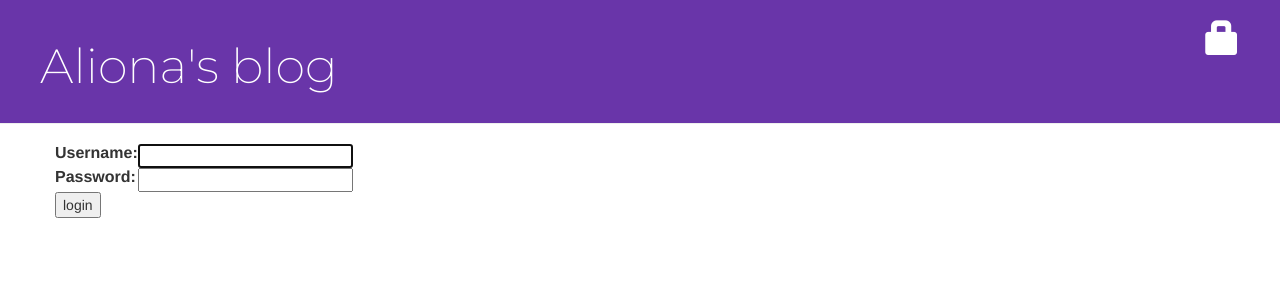
After one commit to proper-fish/django-blog, a Django app: page /accounts/login/ in a window 1280 px wide. The commit adds this page. Shown: the top 300 px of the page. Run offline with Django 3.2, Linux system fonts and the light colour scheme; some libraries are stand-ins or nearby versions.

Commit message:
Added Login page + security (w/ a Django decorator)

```diff
--- a/blog/templates/blog/base.html
+++ b/blog/templates/blog/base.html
@@ -16,6 +16,9 @@
     {% if user.is_authenticated %}
     <a href="{% url 'post_new' %}" class="top-menu"><span class="glyphicon glyphicon-plus"></span></a>
     <a href="{% url 'post_draft_list' %}" class="top-menu"><span class="glyphicon glyphicon-edit"></span></a>
+    <p class="top-menu">Hello, {{ user.username }} <small>(<a href="{% url 'logout' %}">Log out</a>)</small></p>
+    {% else %}
+    <a href="{% url 'login' %}" class="top-menu"><span class="glyphicon glyphicon-lock"></span></a>
     {% endif %}
     <h1><a href="/">Aliona's blog</a></h1>
 </div>
--- /dev/null
+++ b/blog/templates/registration/login.html
@@ -0,0 +1,24 @@
+{% extends "blog/base.html" %}
+
+{% block content %}
+{% if form.errors %}
+<p>Your username and password didn't match. Please try again.</p>
+{% endif %}
+
+<form method="post" action="{% url 'login' %}">
+    {% csrf_token %}
+    <table>
+        <tr>
+            <td>{{ form.username.label_tag }}</td>
+            <td>{{ form.username }}</td>
+        </tr>
+        <tr>
+            <td>{{ form.password.label_tag }}</td>
+            <td>{{ form.password }}</td>
+        </tr>
+    </table>
+
+    <input type="submit" value="login"/>
+    <input type="hidden" name="next" value="{{ next }}"/>
+</form>
+{% endblock %}
--- a/blog/urls.py
+++ b/blog/urls.py
@@ -9,4 +9,5 @@ urlpatterns = [
     path('drafts/', views.post_draft_list, name='post_draft_list'),
     path('post/<pk>/publish/', views.post_publish, name='post_publish'),
     path('post/<pk>/remove/', views.post_remove, name='post_remove'),
+
 ]
--- a/blog/views.py
+++ b/blog/views.py
@@ -2,6 +2,7 @@ from django.shortcuts import render, get_object_or_404, redirect
 from .models import Post
 from .forms import PostForm
 from django.utils import timezone
+from django.contrib.auth.decorators import login_required
 
 
 def post_list(request):
@@ -14,6 +15,7 @@ def post_detail(request, pk):
     return render(request, 'blog/post_detail.html', {'post': post})
 
 
+@login_required
 def post_new(request):
     if request.method == "POST":
         form = PostForm(request.POST)
@@ -28,6 +30,7 @@ def post_new(request):
     return render(request, 'blog/post_edit.html', {'form': form})
 
 
+@login_required
 def post_edit(request, pk):
     post = get_object_or_404(Post, pk=pk)
     if request.method == "POST":
@@ -42,17 +45,20 @@ def post_edit(request, pk):
     return render(request, 'blog/post_edit.html', {'form': form})
 
 
+@login_required
 def post_draft_list(request):
     posts = Post.objects.filter(published_date__isnull=True).order_by('created_date')
     return render(request, 'blog/post_draft_list.html', {'posts': posts})
 
 
+@login_required
 def post_publish(request, pk):
     post = get_object_or_404(Post, pk=pk)
     post.publish()
     return redirect('post_detail', pk=pk)
 
 
+@login_required
 def post_remove(request, pk):
     post = get_object_or_404(Post, pk=pk)
     post.delete()
--- a/mysite/settings.py
+++ b/mysite/settings.py
@@ -126,3 +126,5 @@ STATIC_ROOT = os.path.join(BASE_DIR, 'static')
 # https://docs.djangoproject.com/en/3.2/ref/settings/#default-auto-field
 
 DEFAULT_AUTO_FIELD = 'django.db.models.BigAutoField'
+
+LOGIN_REDIRECT_URL = '/'
--- a/mysite/urls.py
+++ b/mysite/urls.py
@@ -15,8 +15,11 @@ Including another URLconf
 """
 from django.contrib import admin
 from django.urls import path, include
+from django.contrib.auth import views
 
 urlpatterns = [
     path('admin/', admin.site.urls),
+    path('accounts/login/', views.LoginView.as_view(), name='login'),
+    path('accounts/logout/', views.LogoutView.as_view(), name='logout'),
     path('', include('blog.urls')),
 ]
```
